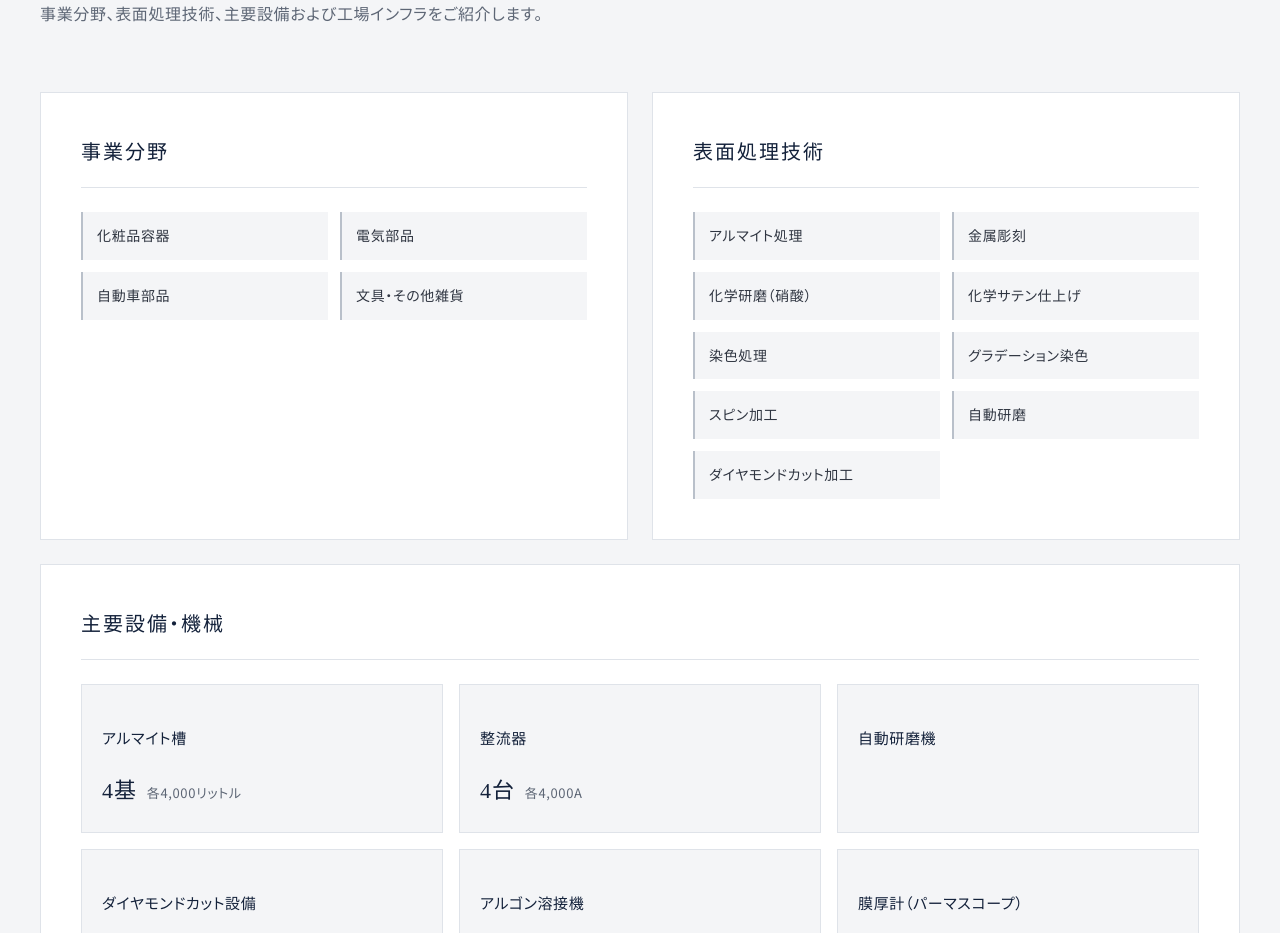
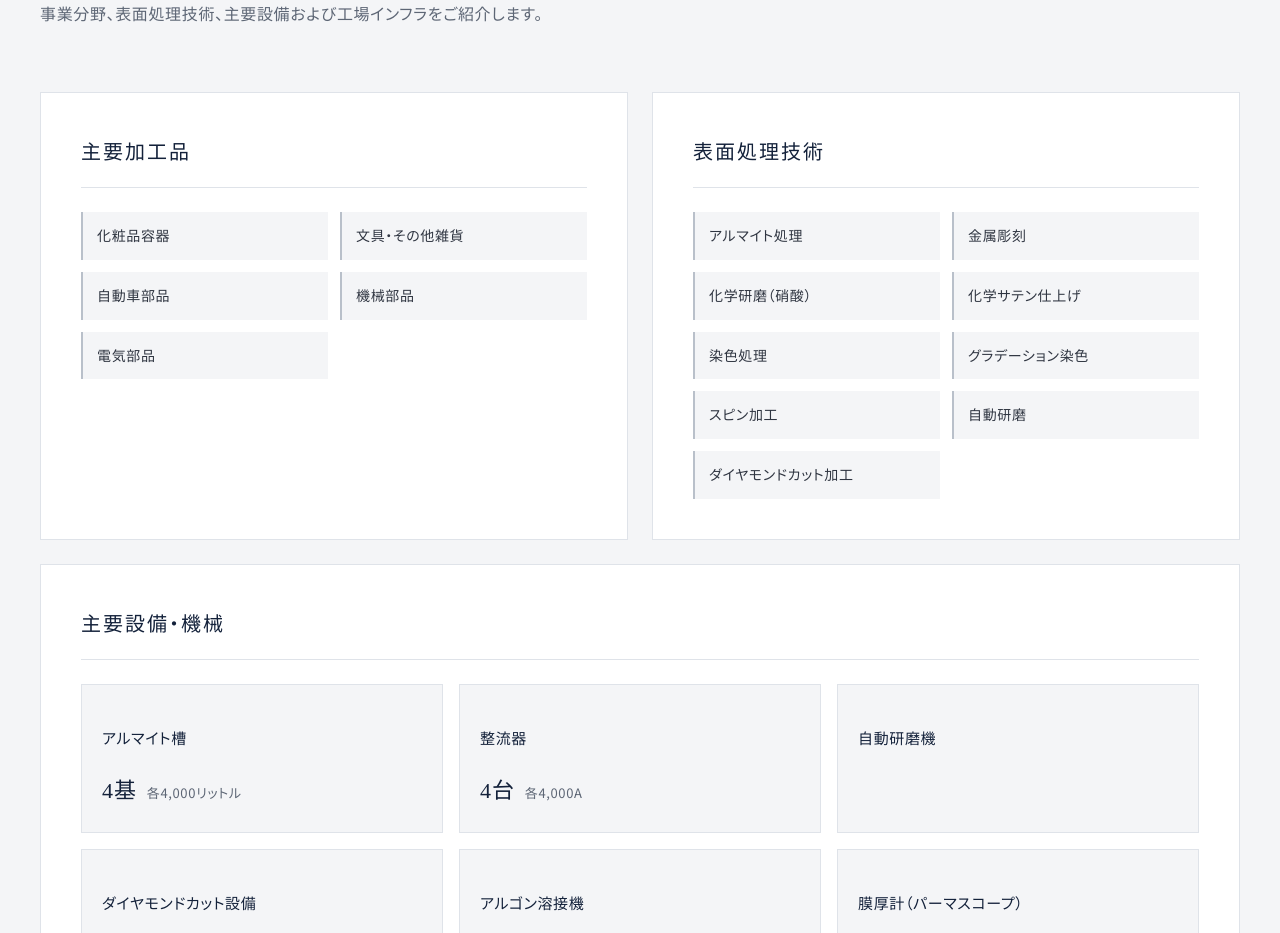
Before and after one commit to AmanaAmeerxyz/nakajimakinzoku, a React (Vite) app: page / in a window 1280 px wide. Shown: the part 3740-4673 px from the top of the page. Built offline with nearby package versions, Linux system fonts and the light colour scheme.

Commit message:
content changed

```diff
--- a/src/components/Facilities.tsx
+++ b/src/components/Facilities.tsx
@@ -1,6 +1,6 @@
 import { Reveal } from './Reveal';
 
-const businessAreas = ['化粧品容器', '電気部品', '自動車部品', '文具・その他雑貨'];
+const businessAreas = ['化粧品容器', '文具・その他雑貨', '自動車部品', '機械部品', '電気部品'];
 
 const surfaceTreatments = [
   'アルマイト処理',
@@ -65,7 +65,7 @@ export function Facilities() {
           <Reveal className="facilities__category">
             <section aria-labelledby="facilities-business-title">
               <h3 id="facilities-business-title" className="facilities__category-title">
-                事業分野
+                主要加工品
               </h3>
               <ItemList items={businessAreas} />
             </section>
```
